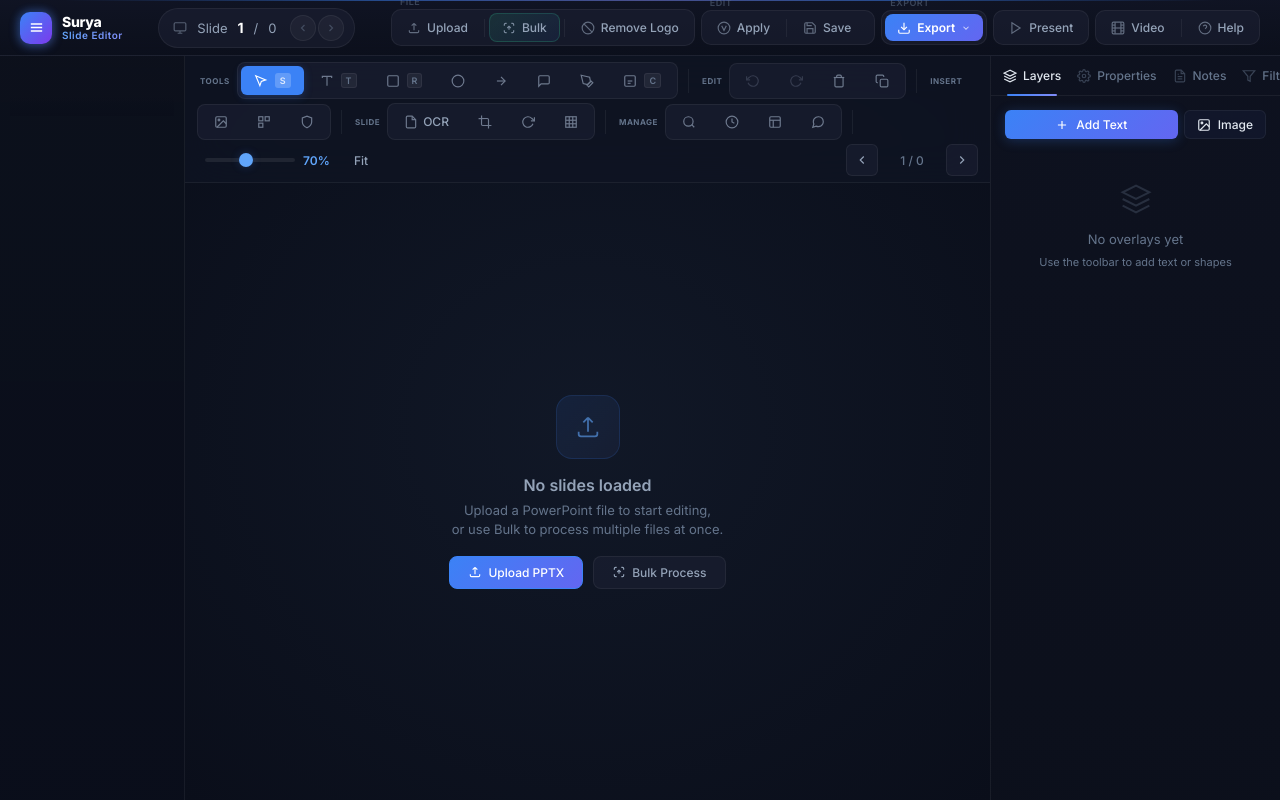
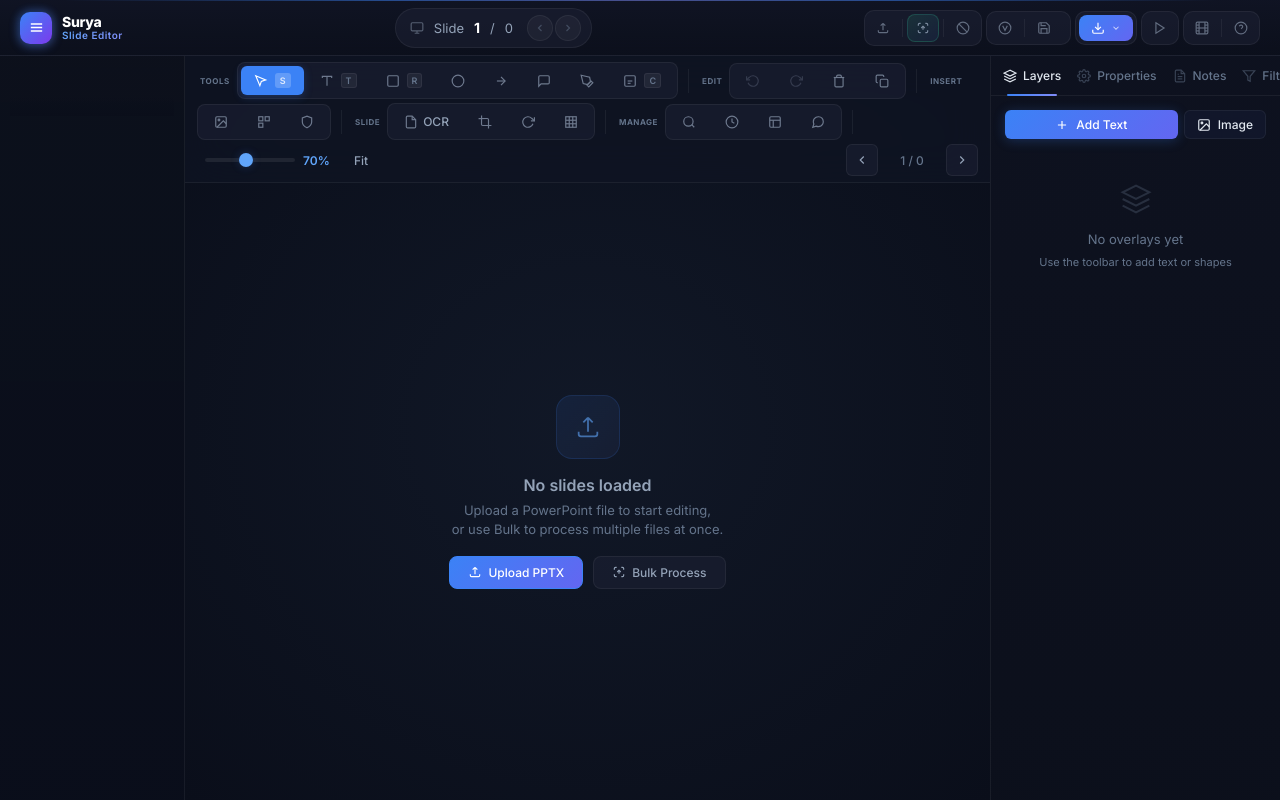
Before and after one commit to Layruss98266/slidecraft, a Flask app: page / in a window 1280 px wide. Run offline with Flask 3, Linux system fonts and the light colour scheme; some libraries are stand-ins or nearby versions.

Commit message:
fix: header text clipping on narrow screens
- Header min-height instead of fixed height (can grow)
- Header actions won't shrink/clip (flex-shrink: 0, overflow: visible)
- Center slide pill shrinks gracefully (min-width: 0)
- Labels hide at 1400px (was 1200px) — earlier cutoff prevents clipping
- At 900px: slide pill hides, header wraps for mobile

Co-Authored-By: Claude Opus 4.6 (1M context) <noreply@anthropic.com>

```diff
--- a/templates/index.html
+++ b/templates/index.html
@@ -90,12 +90,12 @@
   /* ── Header / Navbar ────────────────────────────────────────────────── */
   header {
     display: flex; align-items: center;
-    padding: 0 20px; height: 56px;
+    padding: 0 20px; min-height: 56px;
     background: linear-gradient(180deg, rgba(16,20,36,0.98), rgba(12,16,28,0.96));
     backdrop-filter: blur(24px);
     border-bottom: 1px solid var(--glass-border);
     flex-shrink: 0; z-index: 10;
-    position: relative;
+    position: relative; gap: 8px;
   }
   /* Top accent glow line */
   header::before {
@@ -108,7 +108,7 @@
     display: flex; align-items: center; gap: 12px;
     height: 100%;
   }
-  .nav-section-center { flex: 1; display: flex; justify-content: center; }
+  .nav-section-center { flex: 1; display: flex; justify-content: center; min-width: 0; }
 
   .logo {
     font-weight: 800; font-size: 15px; color: #fff;
@@ -167,7 +167,7 @@
   .slide-pill .pill-nav-btn svg { width: 12px; height: 12px; }
 
   /* Action button groups */
-  .header-actions { display: flex; gap: 6px; align-items: center; }
+  .header-actions { display: flex; gap: 6px; align-items: center; flex-shrink: 0; overflow: visible; }
 
   .action-group {
     display: flex; gap: 3px; align-items: center;
@@ -273,12 +273,17 @@
   .canvas-empty-state .empty-btn.primary:hover { filter: brightness(1.15); }
   .canvas-empty-state .empty-btn svg { width: 14px; height: 14px; }
 
-  /* Label hidden on small widths */
-  .action-group .btn-action .act-label { }
-  @media (max-width: 1200px) {
+  /* Labels hidden on smaller screens */
+  @media (max-width: 1400px) {
     .action-group .btn-action .act-label { display: none; }
     .action-group .group-label { display: none; }
     .export-dropdown-btn .act-label { display: none; }
+    .action-group .btn-action { padding: 6px 8px; }
+    .header-actions { gap: 4px; }
+  }
+  @media (max-width: 900px) {
+    .nav-section-center { display: none; }
+    header { flex-wrap: wrap; min-height: auto; padding: 8px 12px; gap: 6px; }
   }
 
   /* ── Main Layout ───────────────────────────────────────────────────── */
```
